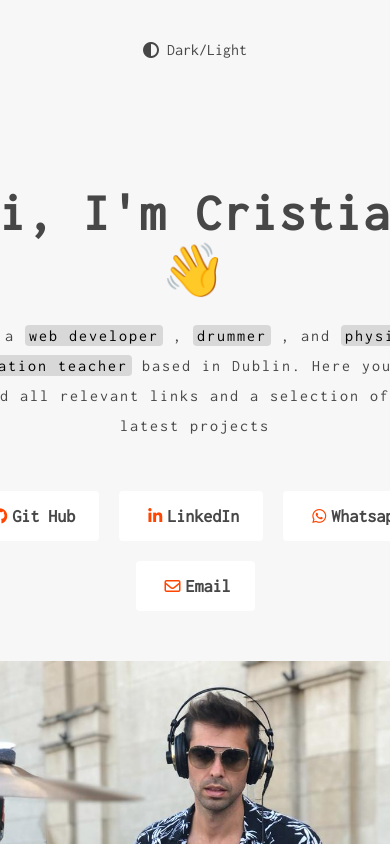
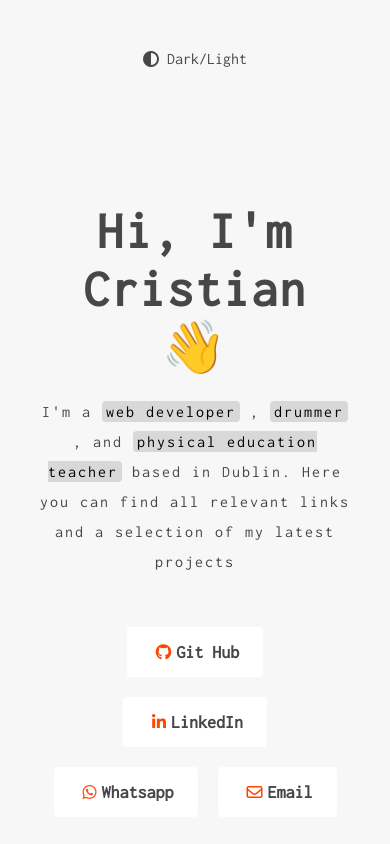
Before and after one commit to CristianMozetich/Portfolio, a React (Vite) app: page / in a window 390 px wide. Shown: the top 844 px of the page. Built offline with nearby package versions, Linux system fonts and the light colour scheme.

Commit message:
corrigiendo responsive

```diff
--- a/src/App.css
+++ b/src/App.css
@@ -4,12 +4,6 @@ body {
 
 #root {
   overflow: hidden;
-}
-
-.App {
-  display: flex;
-  flex-direction: column;
-  align-items: center;
 }
 
 
@@ -20,8 +14,9 @@ body {
   font-size: 1rem;
   display: flex;
   align-items: center;
-  margin: 2.5rem;
   color: #474747;
+  margin: auto;
+  padding: 50px;
 }
 
 .btn:hover {
@@ -48,11 +43,10 @@ body {
 .modo-claro {
   background-color: #F7F7F7;
   color: #474747;
-  /* Otros estilos para el modo claro */
 }
 
 .modo-oscuro {
   background-color: #1f2124;
   color: #fff;
-  /* Otros estilos para el modo oscuro */
+
 }
```
